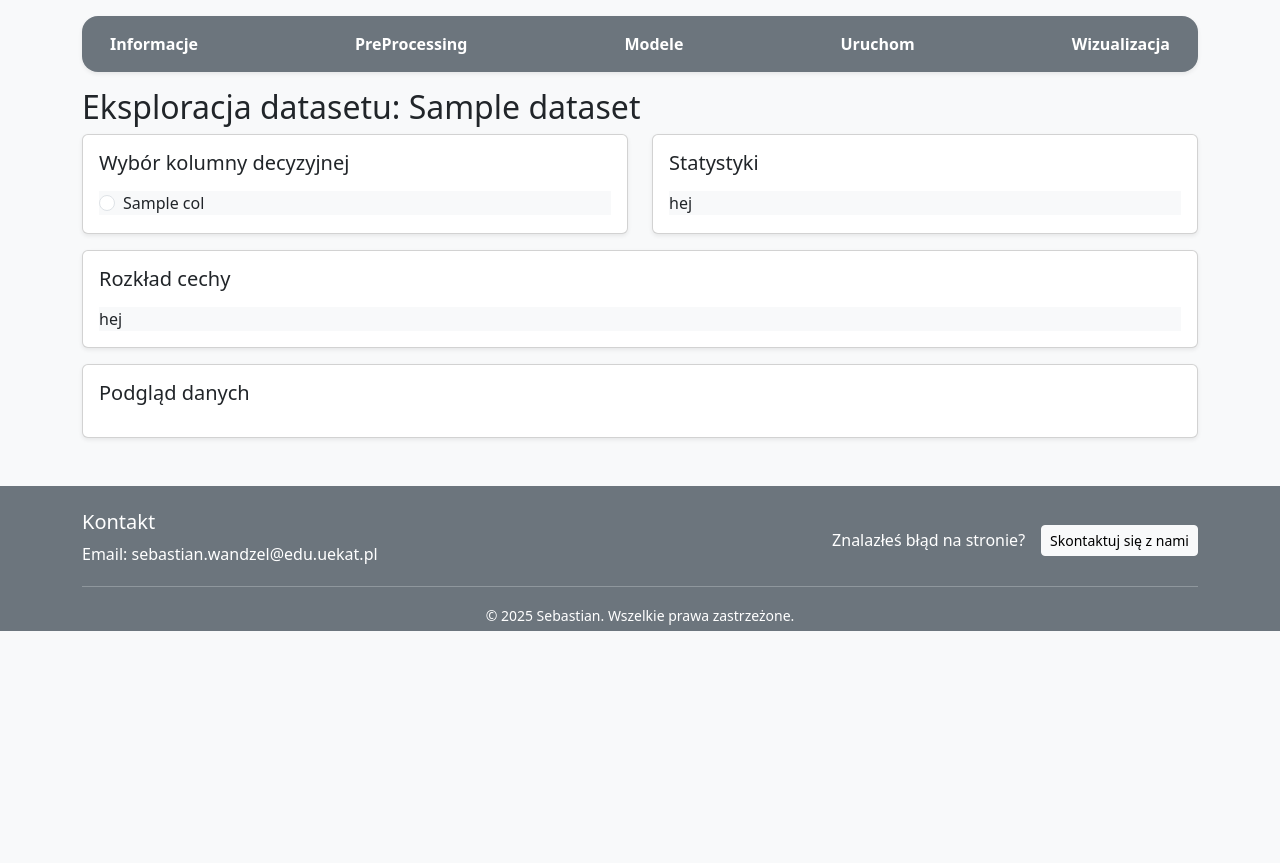
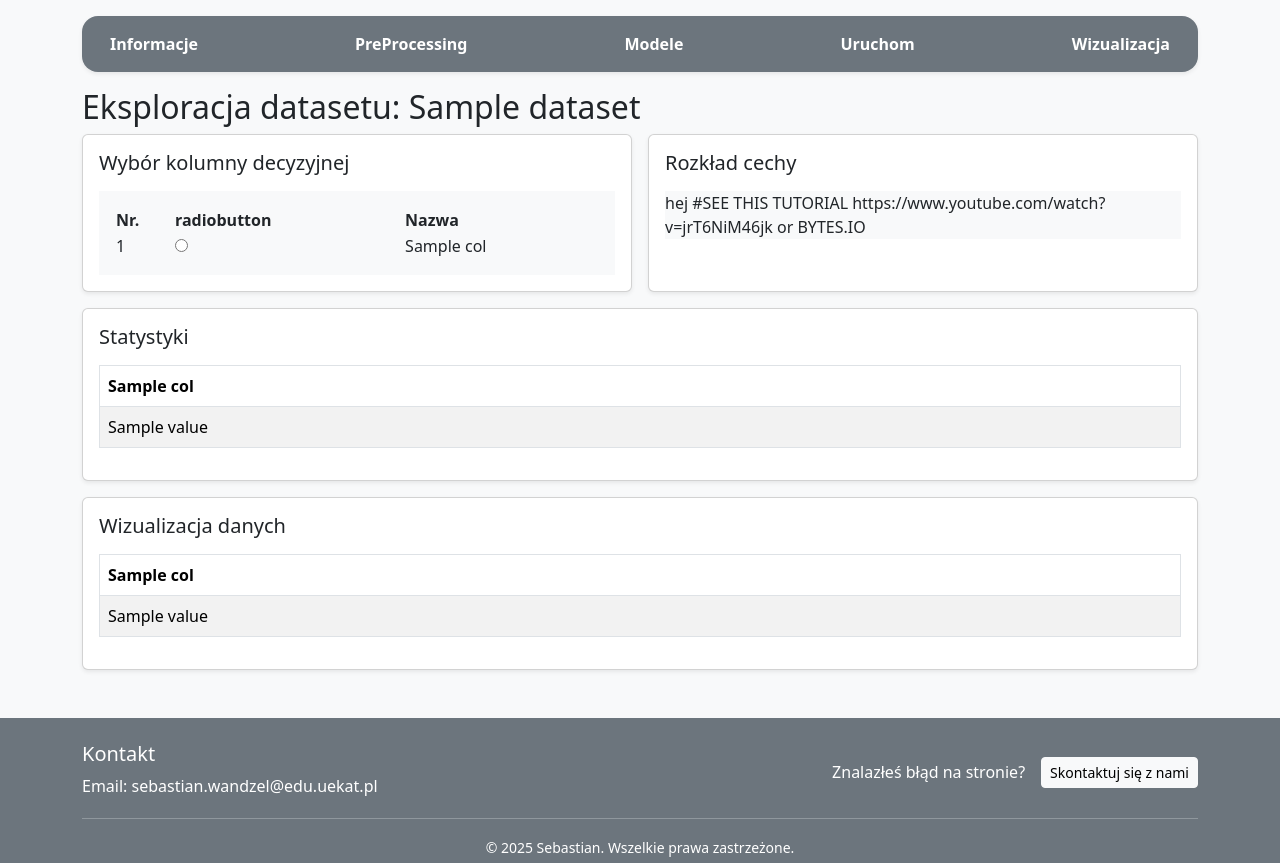
Before and after one commit to Polinez/Weka2.0, a Django app: template mlstudio/templates/explore.html in a window 1280 px wide. Shown: the part 56-919 px from the top of the page. Before the commit the page ends 687 px from the top, so only its background shows below. Run offline with Django 5.2, Linux system fonts and the light colour scheme; tables that the repository leaves empty hold one stand-in row (values such as "Sample post"); the template is opened without the code that fills it: values that come from a table or form of the project are taken from there, most other values are stand-ins (such as "Sample title", 1, 10 or a date in 2020); some libraries are stand-ins or nearby versions.

Commit message:
fix: better css for proccesingTAB

```diff
--- a/mlstudio/templates/explore.html
+++ b/mlstudio/templates/explore.html
@@ -8,10 +8,17 @@
 
     {% include "_submenu.html" %}
 
+    <style>
+    .scrollable-content {
+        max-height: 400px;
+        overflow-y: auto;
+    }
+    </style>
+
     <h2>Eksploracja datasetu: {{ dataset.name }}</h2>
 
     <!-- row 1: windows 1 and 2  -->
-    <div class="row">
+    <div class="row g-3">
 
         <!-- Window 1 -->
         <div class="col-md-6 mb-3 d-flex">
@@ -19,15 +26,25 @@
                 <div class="card-body">
                     <h5 class="card-title mb-3">Wybór kolumny decyzyjnej</h5>
 
-                <div class="bg-light">
-                    <form id="classColumnForm">
+                    <div class="bg-light p-3 d-flex flex-column scrollable-content" >
+                        <table>
+                            <thead>
+                                <tr>
+                                    <th>Nr.</th>
+                                    <th>radiobutton</th>
+                                    <th>Nazwa</th>
+                                </tr>
+                            </thead>
+                            <tbody>
                                 {% for col in columns %}
-                            <div class="form-check text-start">
-                                <input class="form-check-input" type="radio" name="class_column" value="{{ col }}" id="col_{{ loop.index }}">
-                                <label class="form-check-label" for="col_{{ loop.index }}">{{ col }}</label>
-                            </div>
+                                    <tr>
+                                        <td>{{ forloop.counter }}</td>
+                                        <td><input type="radio" name="feature" value="{{ col }}"></td>
+                                        <td>{{ col }}</td>
+                                    </tr>
                                 {% endfor %}
-                    </form>
+                            </tbody>
+                        </table>
                     </div>
 
                 </div>
@@ -38,10 +55,10 @@
         <div class="col-md-6 mb-3 d-flex">
             <div class="card shadow-sm flex-fill">
                 <div class="card-body">
-                <h5 class="card-title mb-3">Statystyki</h5>
+                    <h5 class="card-title mb-3">Rozkład cechy</h5>
 
                     <div class="bg-light">
-                    hej
+                        hej #SEE THIS TUTORIAL https://www.youtube.com/watch?v=jrT6NiM46jk or BYTES.IO
                     </div>
 
                 </div>
@@ -53,32 +70,62 @@
 
 
     <!-- Window 3 -->
-    <div class="col-12 mb-3 d-flex">
-        <div class="card shadow-sm flex-fill">
+        <div class="card shadow-sm flex-fill mb-3">
             <div class="card-body">
-                <h5 class="card-title mb-3">Rozkład cechy</h5>
+                <h5 class="card-title mb-3">Statystyki</h5>
 
-                <div class="bg-light">
-                    hej
+                <div class="bg-white scrollable-content" >
+                        <table class="table table-striped table-bordered">
+                            <thead>
+                                <tr>
+                                  {% for col in stat_columns %}
+                                    <th>{{ col }}</th>
+                                  {% endfor %}
+                                </tr>
+                              </thead>
+                              <tbody>
+                                {% for row in statistics %}
+                                  <tr>
+                                    {% for value in row %}
+                                      <td>{{ value }}</td>
+                                    {% endfor %}
+                                  </tr>
+                                {% endfor %}
+                              </tbody>
+                        </table>
                     </div>
 
-            </div>
             </div>
         </div>
 
 
 
     <!-- Window 4 -->
-    <div class="col-12 mb-3 d-flex">
-        <div class="card shadow-sm flex-fill">
+        <div class="card shadow-sm flex-fill mb-3">
             <div class="card-body">
-                <h5 class="card-title mb-3">Podgląd danych</h5>
+                <h5 class="card-title mb-3">Wizualizacja danych</h5>
 
-                <div class="bg-light">
-                    {{ preview|safe }}
+                <div class="bg-white scrollable-content" >
+                    <table class="table table-striped table-bordered">
+                        <thead>
+                            <tr>
+                                {% for col in columns %}
+                                    <th>{{ col }}</th>
+                                {% endfor %}
+                            </tr>
+                        </thead>
+                        <tbody>
+                            {% for row in data %}
+                                <tr>
+                                    {% for cell in row %}
+                                        <td>{{ cell }}</td>
+                                    {% endfor %}
+                                </tr>
+                            {% endfor %}
+                        </tbody>
+                    </table>
                 </div>
 
-            </div>
             </div>
         </div>
 
```
Also changed, not shown: mlstudio/templates/preprocess.html (+37 -16 lines), mlstudio/views.py (+13 -3 lines), HousingPrices.csv (added). Lines whose indentation alone changed are shown as unchanged.
